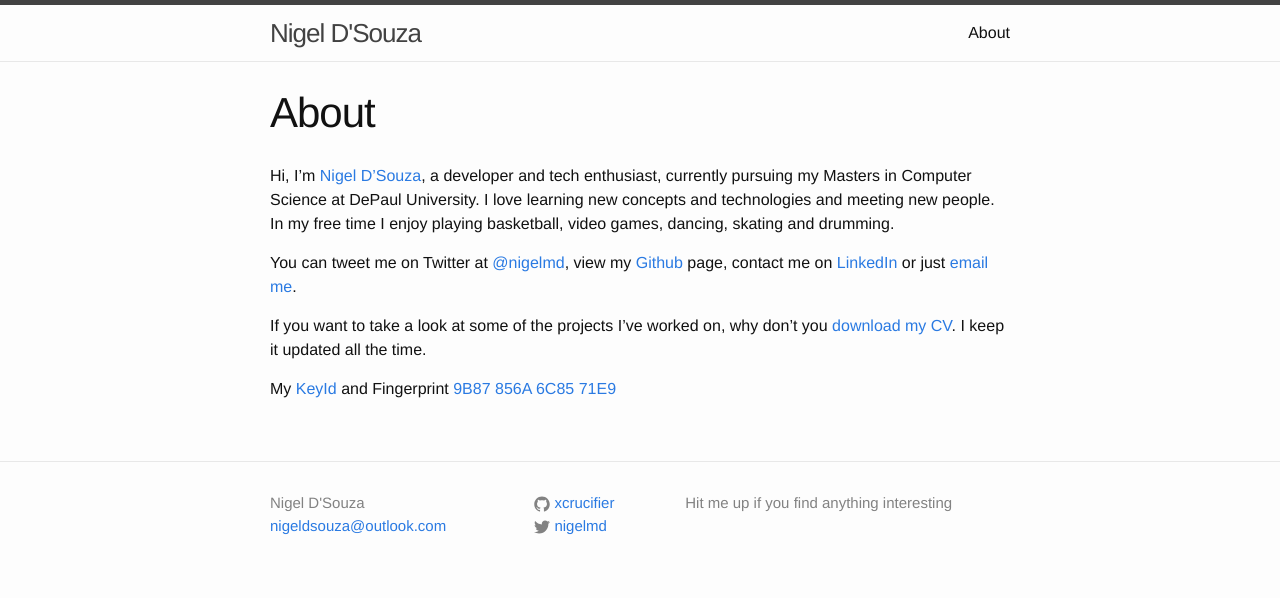
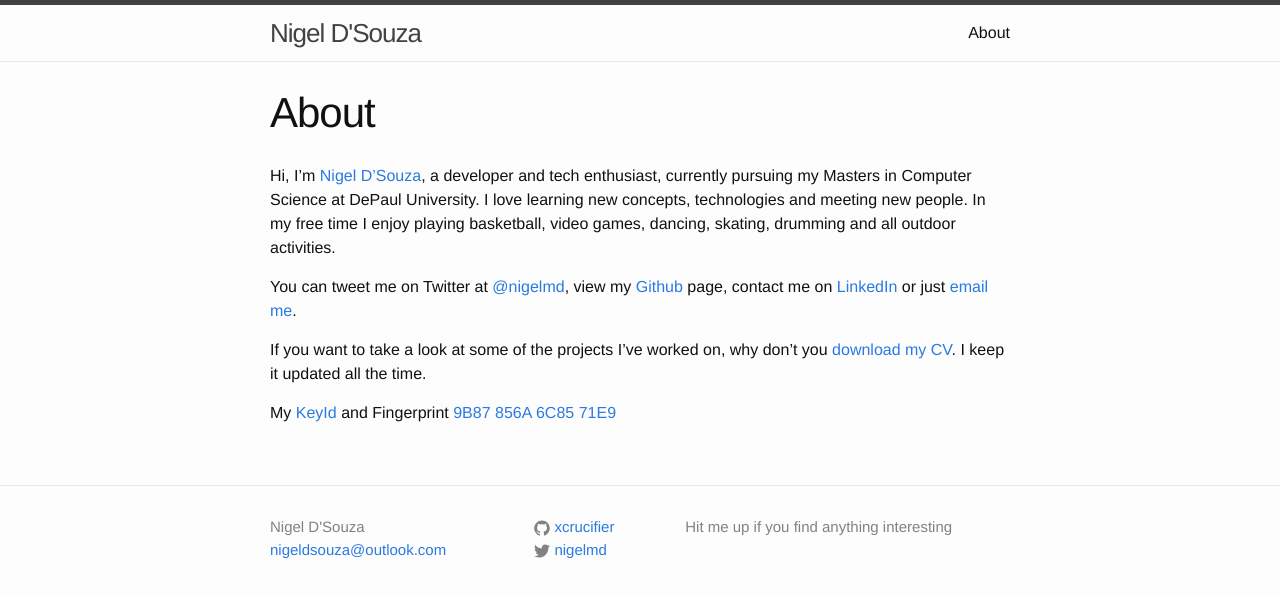
Before and after one commit to nigelmd/nigelmd.github.io, a Jekyll site: the page built from about.md, in a window 1280 px wide. Shown: the top 598 px of the page. Built offline with Jekyll 4.4.1, drawn with Linux system fonts in a browser that asks for light colours.

Commit message:
Edit about me

```diff
--- a/about.md
+++ b/about.md
@@ -5,7 +5,7 @@ permalink: /about/
 ---
 
 Hi, I'm [Nigel D'Souza](http://nigeldsouza.io), a developer and tech enthusiast, currently pursuing my Masters in Computer Science at DePaul University.
-I love learning new concepts and technologies and meeting new people. In my free time I enjoy playing basketball, video games, dancing, skating and drumming.
+I love learning new concepts, technologies and meeting new people. In my free time I enjoy playing basketball, video games, dancing, skating, drumming and all outdoor activities.
 
 You can tweet me on Twitter at [@nigelmd](http://twitter.com/nigelmd), view my [Github](http://github.com/xcrucifier) page, contact me on [LinkedIn](http://linkedin.com/in/nigelmd) or just [email me](mailto:nigeldsouza@outlook.com).
 
```
